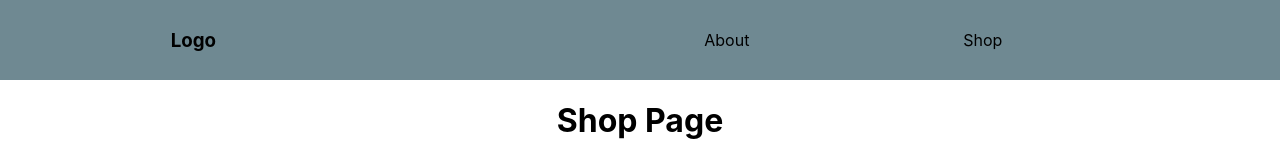
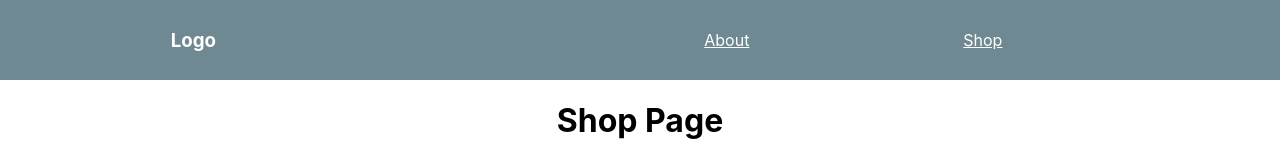
Before and after one commit to jianingroja/shop-router, a React (Create React App) app: page /shop in a window 1280 px wide. Shown: the top 160 px of the page. Built offline with nearby package versions, Linux system fonts and the light colour scheme.

Commit message:
add Link

```diff
--- a/src/App.css
+++ b/src/App.css
@@ -8,6 +8,7 @@ nav {
   align-items: center;
   min-height: 10vh;
   background-color: rgb(111, 137, 146);
+  color: white;
 }
 
 .nav-link {
--- a/src/Nav.js
+++ b/src/Nav.js
@@ -1,13 +1,21 @@
 import React from "react";
 import "./App.css";
+import { Link } from "react-router-dom";
 
 function Nav() {
+  const navStyle = {
+    color: "white",
+  };
   return (
     <nav>
       <h3>Logo</h3>
       <ul className="nav-link">
-        <li>About</li>
-        <li>Shop</li>
+        <Link style={navStyle} to="/about">
+          <li>About</li>
+        </Link>
+        <Link style={navStyle} to="/shop">
+          <li>Shop</li>
+        </Link>
       </ul>
     </nav>
   );
```
